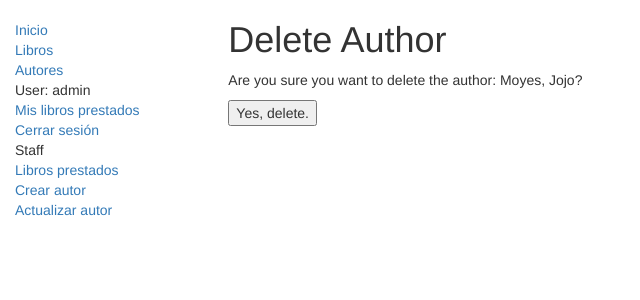
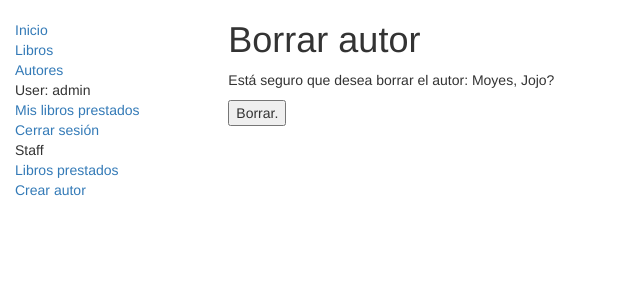
Before and after one commit to SamYuyita/Libreria.django, a Django app: page /catalog/author/1/delete/ in a window 1280 px wide. Shown: the top 300 px of the page, without its empty margins (0-640 px from the left). Run offline with Django 4.2, Linux system fonts and the light colour scheme; a user stored in the database is signed in; data comes from the database, SQL or seed files in the repository; both versions use the stored data as it was after the commit; some libraries are stand-ins or nearby versions.

Commit message:
Actulizar y borrar autor

```diff
--- a/catalog/templates/base_generic.html
+++ b/catalog/templates/base_generic.html
@@ -33,7 +33,6 @@
           <li>Staff</li>
           <li><a href="{% url 'all-borrowed' %}">Libros prestados</a></li>
           <li><a href="{% url 'author-create' %}">Crear autor</a></li>
-          <li><a href="{% url 'author-update' %}">Actualizar autor</a></li>
           {% endif %}
         {% else %}
           <li><a href="{% url 'login'%}?next={{request.path}}">Iniciar sesión</a></li>
--- a/catalog/templates/catalog/author_confirm_delete.html
+++ b/catalog/templates/catalog/author_confirm_delete.html
@@ -2,13 +2,13 @@
 
 {% block content %}
 
-<h1>Delete Author</h1>
+<h1>Borrar autor</h1>
 
-<p>Are you sure you want to delete the author: {{ author }}?</p>
+<p>Está seguro que desea borrar el autor: {{ author }}?</p>
 
 <form action="" method="POST">
   {% csrf_token %}
-  <input type="submit" action="" value="Yes, delete." />
+  <input type="submit" action="" value="Borrar." />
 </form>
 
 {% endblock %}
--- a/catalog/templates/catalog/author_detail.html
+++ b/catalog/templates/catalog/author_detail.html
@@ -16,4 +16,10 @@
         </dl>
 
   </div>
+
+  {% if perms.catalog.can_mark_returned %}
+  <li><a href="{% url 'author-update' author.id %}">Actualizar autor</a></li>
+  <li><a href="{% url 'author-delete' author.id %}">Borrar autor</a></li>
+  {% endif %}
+
 {% endblock %}
--- a/catalog/templates/catalog/book_renew_librarian.html
+++ b/catalog/templates/catalog/book_renew_librarian.html
@@ -10,7 +10,7 @@
         <table>
         {{ form }}
         </table>
-        <input type="submit" value="Submit" />
+        <input type="submit" value="Ok" />
     </form>
 
 {% endblock %}
--- a/catalog/urls.py
+++ b/catalog/urls.py
@@ -13,6 +13,6 @@ urlpatterns = [
     path('allbooks/', views.LoanedBooksAllListView.as_view(), name='all-borrowed'),
     path('book/<uuid:pk>/renew/', views.renew_book_librarian, name='renew-book-librarian'),
     path('author/create/', views.AuthorCreate.as_view(), name='author-create'),
-    path('author/update/', views.AuthorUpdate.as_view(), name='author-update'),
+    path('author/<int:pk>/update/', views.AuthorUpdate.as_view(), name='author-update'),
     path('author/<int:pk>/delete/', views.AuthorDelete.as_view(), name='author-delete'),
 ]
--- a/catalog/views.py
+++ b/catalog/views.py
@@ -124,12 +124,12 @@ def renew_book_librarian(request, pk):
 
 from django.views.generic.edit import CreateView, UpdateView, DeleteView
 from django.urls import reverse_lazy
-from .models import Author
+#from .models import Author
 
 class AuthorCreate(CreateView):
     model = Author
     fields = '__all__'
-    initial={'date_of_death'}
+    #initial={'date_of_death'}
 
 class AuthorUpdate(UpdateView):
     model = Author
```
Also changed, not shown: db.sqlite3.
